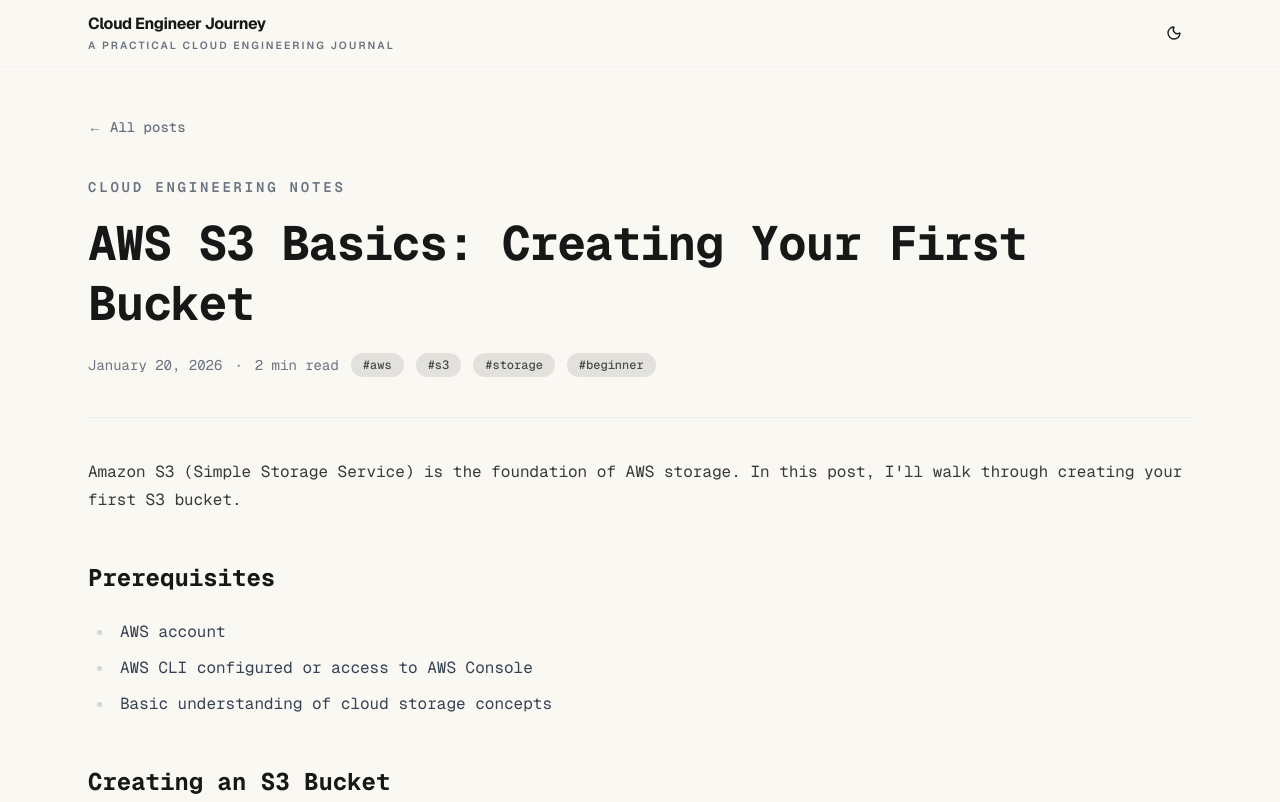
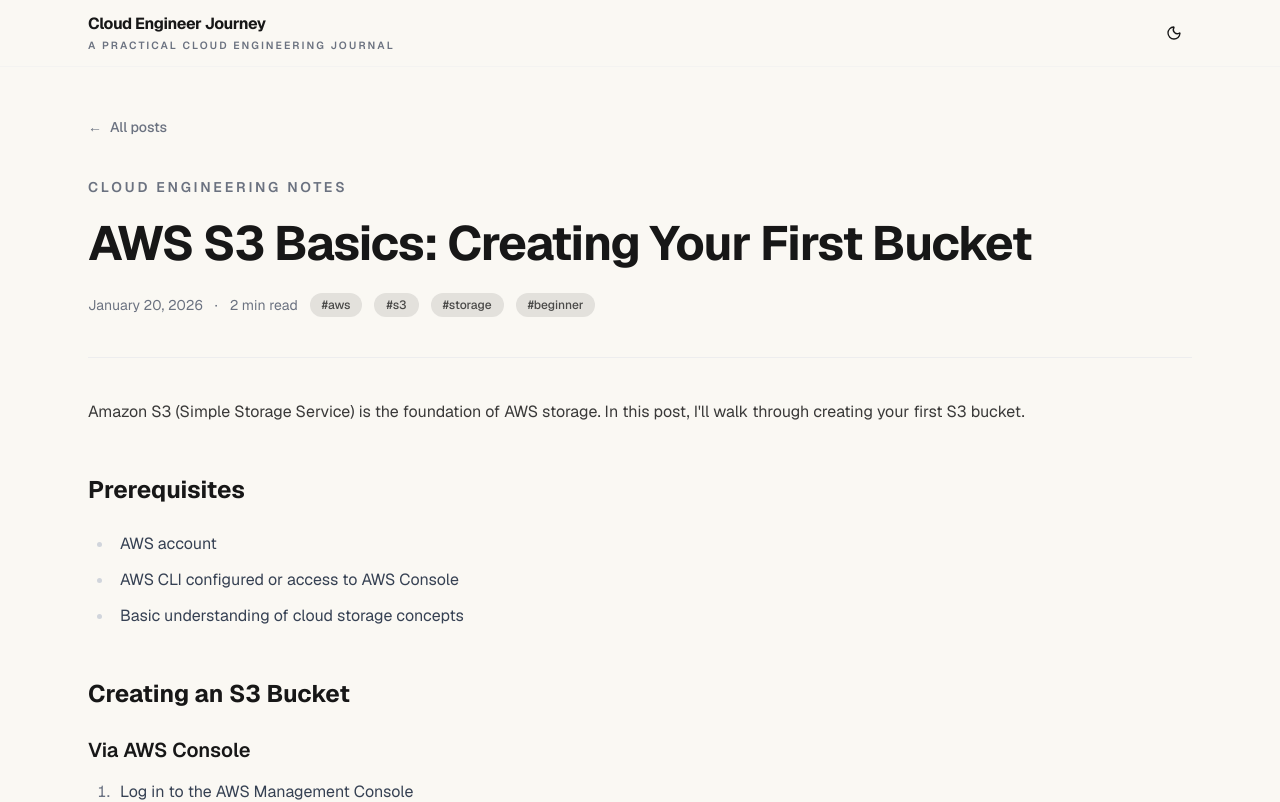
Before and after one commit to gsvaliente/blog, a Next.js app: page /blog/aws-s3-basics in a window 1280 px wide. Shown: the top 802 px of the page. Built offline with nearby package versions, Linux system fonts and the light colour scheme; no server answers.

Commit message:
style: refine typography — serif post body, Geist Mono for tags and code

```diff
--- a/src/app/blog/[slug]/page.tsx
+++ b/src/app/blog/[slug]/page.tsx
@@ -115,7 +115,7 @@
 
   return (
     <article
-      className="mx-auto max-w-6xl px-6 py-8 font-mono text-foreground sm:py-12"
+      className="mx-auto max-w-6xl px-6 py-8 text-foreground sm:py-12"
     >
       <Link
         href="/blog"
@@ -146,7 +146,7 @@
       </header>
 
       <div
-        className="prose dark:prose-invert max-w-none prose-headings:text-foreground prose-p:text-foreground/85 prose-strong:text-foreground prose-a:text-foreground prose-a:underline-offset-4 prose-code:text-foreground"
+        className="prose dark:prose-invert max-w-none prose-code:font-mono prose-pre:font-mono prose-headings:text-foreground prose-p:text-foreground/85 prose-strong:text-foreground prose-a:text-foreground prose-a:underline-offset-4 prose-code:text-foreground"
         dangerouslySetInnerHTML={{ __html: post.content }}
       />
 
--- a/src/app/blog/components/post-grid.tsx
+++ b/src/app/blog/components/post-grid.tsx
@@ -46,7 +46,7 @@
 
       {/* Tag pills — full row stays visible while filtering */}
       {allTags.length > 0 && (
-        <div className="flex flex-wrap items-center gap-2 pb-4">
+        <div className="flex flex-wrap items-center gap-2 pb-4 font-mono">
           <button
             onClick={() => setTagFilter(null)}
             className={`rounded-full border px-3 py-1 text-xs font-medium transition-colors ${
@@ -111,7 +111,7 @@
   onTagSelect: (tag: string) => void;
 }) {
   return (
-    <article className="group relative flex cursor-pointer flex-col overflow-hidden rounded-xl border border-border/60 bg-foreground/[0.02] p-6 font-mono transition-all duration-200 hover:-translate-y-0.5 hover:border-foreground/30 hover:bg-foreground/[0.05]">
+    <article className="group relative flex cursor-pointer flex-col overflow-hidden rounded-xl border border-border/60 bg-foreground/[0.02] p-6 transition-all duration-200 hover:-translate-y-0.5 hover:border-foreground/30 hover:bg-foreground/[0.05]">
       <Link
         href={`/blog/${post.slug}`}
         aria-label={`Read "${post.title}"`}
@@ -125,14 +125,14 @@
               key={tag}
               type="button"
               onClick={() => onTagSelect(tag)}
-              className="pointer-events-auto rounded-full bg-foreground/10 px-2.5 py-0.5 text-xs font-medium text-foreground/75 transition-colors hover:bg-foreground/20"
+              className="pointer-events-auto rounded-full bg-foreground/10 px-2.5 py-0.5 font-mono text-xs font-medium text-foreground/75 transition-colors hover:bg-foreground/20"
             >
               #{tag}
             </button>
           ))}
         </div>
         {/* Meta — date + reading time */}
-        <div className="flex items-center justify-between gap-4 text-xs text-muted-foreground">
+        <div className="flex items-center justify-between gap-4 font-mono text-xs text-muted-foreground">
           <time dateTime={post.date}>{formatPostDate(post.date)}</time>
           <span>{post.readingTime} min read</span>
         </div>
```
